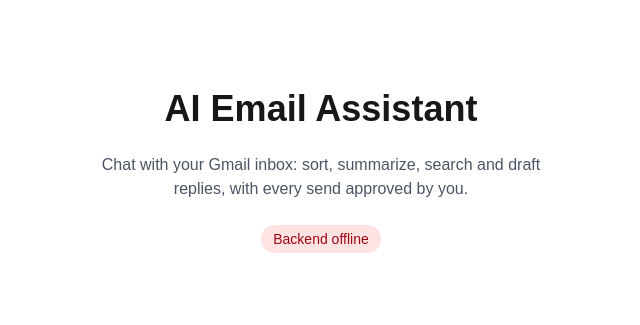
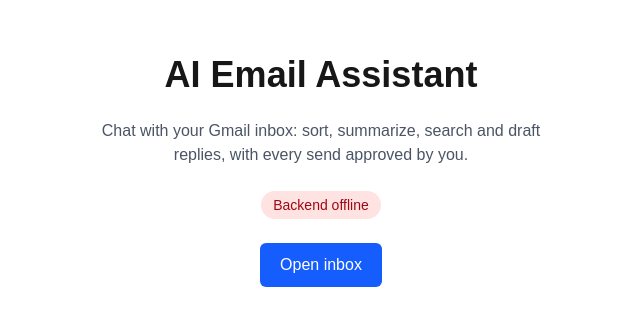
Before and after one commit to Og-Brutal/ai-email-assistant, a Next.js app in the folder frontend/: page / in a window 1280 px wide. Shown: the part 229-554 px from the top of the page, without its empty margins (319-959 px from the left). Built offline with nearby package versions, Linux system fonts and the light colour scheme; no server answers.

Commit message:
feat(frontend): link home page to inbox

```diff
--- a/frontend/src/app/page.tsx
+++ b/frontend/src/app/page.tsx
@@ -1,3 +1,4 @@
+import Link from "next/link";
 import BackendStatus from "@/components/BackendStatus";
 
 export default function Home() {
@@ -9,6 +10,12 @@ export default function Home() {
         with every send approved by you.
       </p>
       <BackendStatus />
+      <Link
+        href="/inbox"
+        className="rounded-md bg-blue-600 px-5 py-2.5 font-medium text-white hover:bg-blue-700"
+      >
+        Open inbox
+      </Link>
     </main>
   );
 }
```
